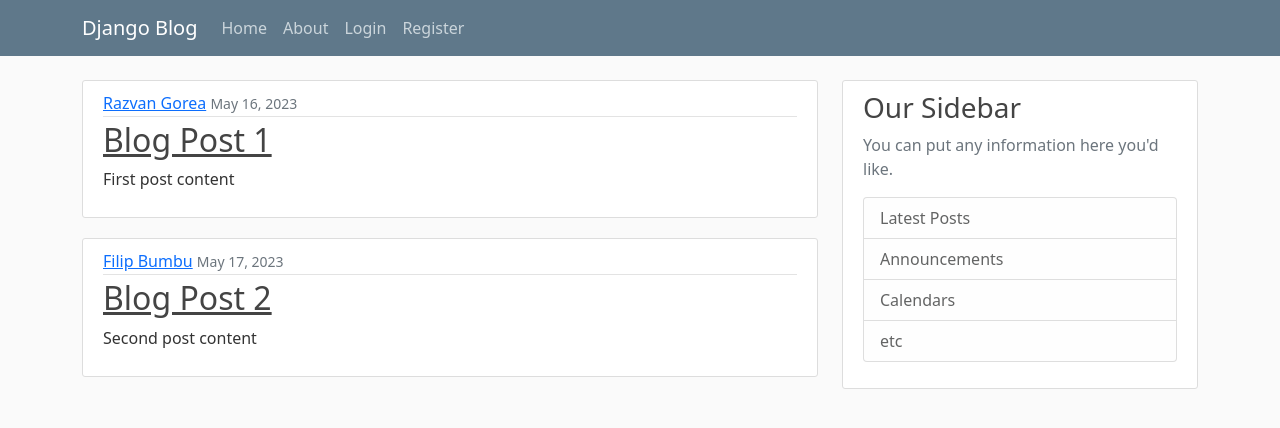
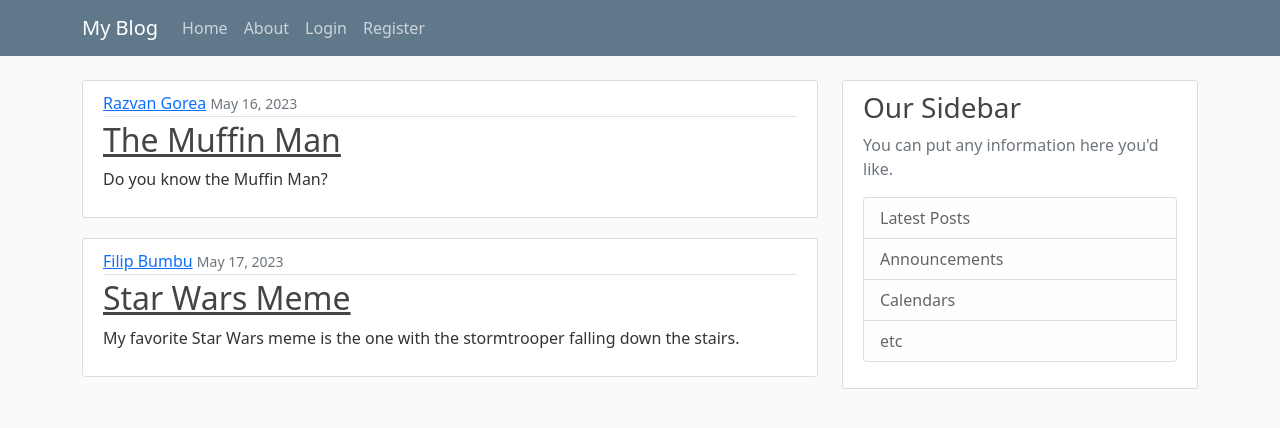
Before and after one commit to Razvan-Gorea/Blog-App, a Django app: page / in a window 1280 px wide. Shown: the top 428 px of the page. Run offline with Django 4.2, Linux system fonts and the light colour scheme; some libraries are stand-ins or nearby versions.

Commit message:
Minor content change

```diff
--- a/blog/templates/blog/base.html
+++ b/blog/templates/blog/base.html
@@ -29,7 +29,7 @@
     <header class="site-header">
         <nav class="navbar navbar-expand-md navbar-dark bg-steel fixed-top">
           <div class="container">
-            <a class="navbar-brand mr-4" href="{% url 'blog-home' %}">Django Blog</a>
+            <a class="navbar-brand mr-4" href="{% url 'blog-home' %}">My Blog</a>
             <button class="navbar-toggler" type="button" data-toggle="collapse" data-target="#navbarToggle" aria-controls="navbarToggle" aria-expanded="false" aria-label="Toggle navigation">
             <span class="navbar-toggler-icon"></span>
             </button>
--- a/blog/views.py
+++ b/blog/views.py
@@ -4,14 +4,14 @@ from django.http import HttpResponse
 posts = [
     {
         'author': 'Razvan Gorea',
-        'title': 'Blog Post 1',
-        'content': 'First post content',
+        'title': 'The Muffin Man',
+        'content': 'Do you know the Muffin Man?',
         'date_posted': 'May 16, 2023'
     },
     {
         'author': 'Filip Bumbu',
-        'title': 'Blog Post 2',
-        'content': 'Second post content',
+        'title': 'Star Wars Meme',
+        'content': 'My favorite Star Wars meme is the one with the stormtrooper falling down the stairs.',
         'date_posted': 'May 17, 2023'
     }
 ]
```
